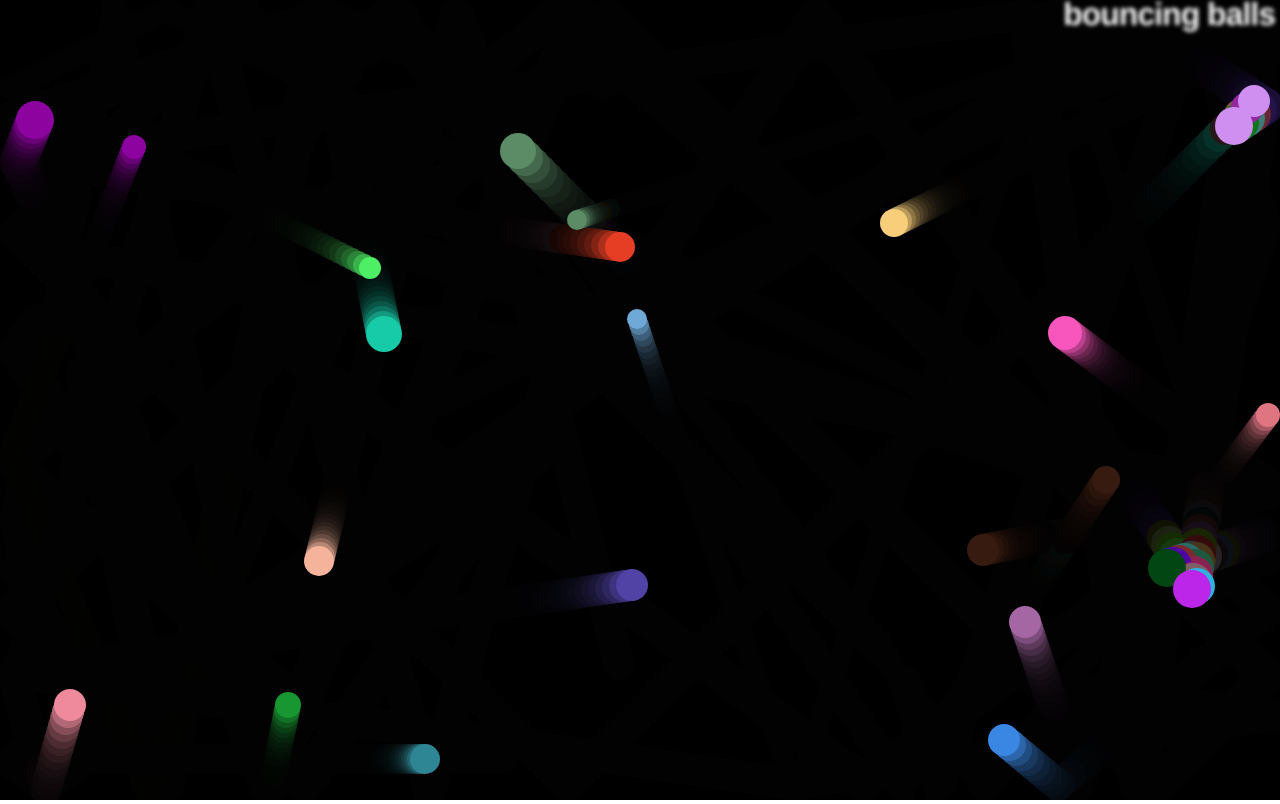
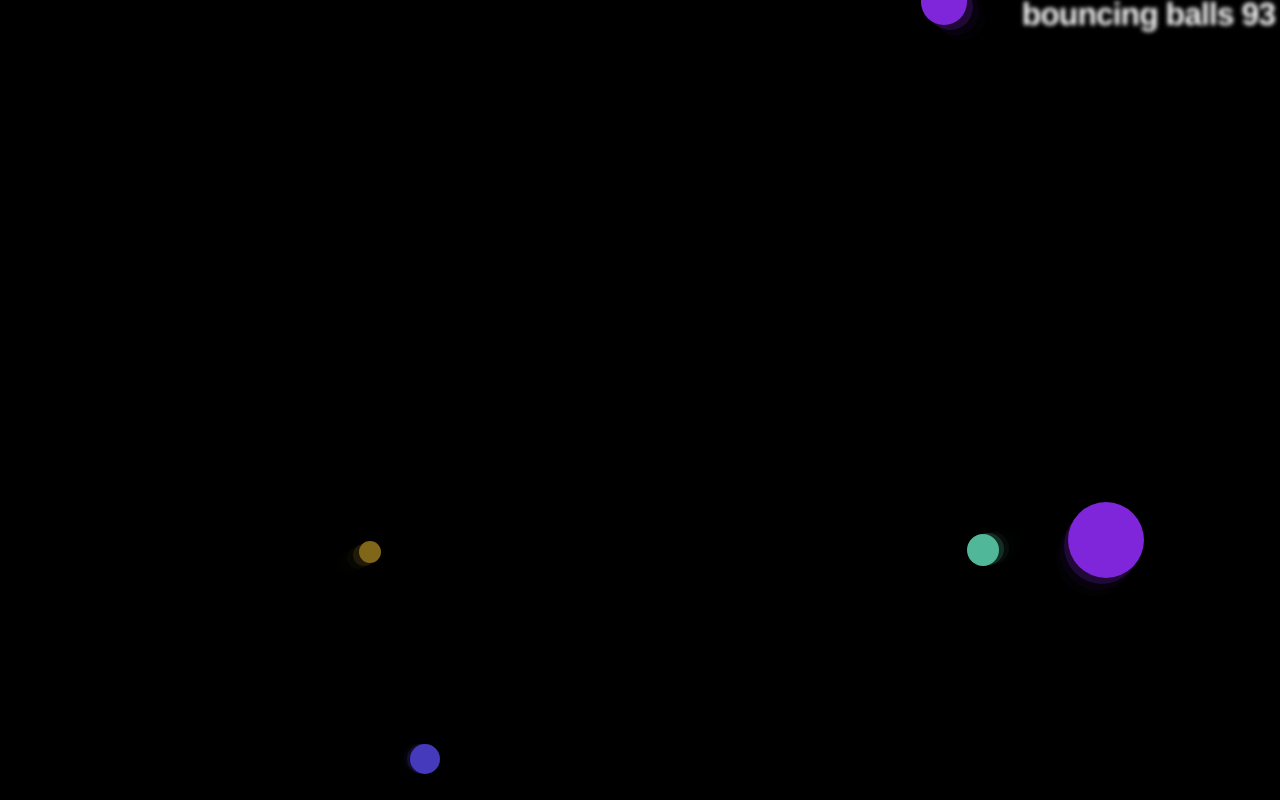
Before and after one commit to sflittrell/bouncingBall, a plain HTML site: page index.html in a window 1280 px wide. Drawn offline with Linux system fonts and the light colour scheme.

Commit message:
added stretch goals

```diff
--- a/index.html
+++ b/index.html
@@ -7,7 +7,7 @@
   </head>
 
   <body>
-    <h1>bouncing balls</h1>
+    <h1>bouncing balls <span id="collisionCounter"></span></h1>
     <canvas></canvas>
 
     <script src="js/main.js"></script>
--- a/js/main.js
+++ b/js/main.js
@@ -5,6 +5,12 @@ const ctx = canvas.getContext('2d');
 
 const width = canvas.width = window.innerWidth;
 const height = canvas.height = window.innerHeight;
+
+const collisions = document.getElementById('collisionCounter');
+
+// set counter variable
+let counter = 0;
+
 
 // function to generate random number
 
@@ -39,15 +45,19 @@ Ball.prototype.update = function() {
     }
 
     if ((this.y + this.size) >= height) {
-        this.velY = -(this.velY);
+        //this.velY = -(this.velY);
+        this.y = 0 + this.size;
     }
 
-    if ((this.y - this.size) <= 0) {
-        this.velY = -(this.velY);
+    if ((this.y + this.size) <= 0) {
+        //this.velY = -(this.velY);
+        this.y = height - this.size
     }
 
     this.x += this.velX;
     this.y += this.velY;
+
+    document.getElementById('collisionCounter').innerHTML = counter;
 }
 
 Ball.prototype.collisionDetect = function() {
@@ -59,6 +69,9 @@ Ball.prototype.collisionDetect = function() {
 
         if (distance < this.size + balls[j].size) {
           balls[j].color = this.color = 'rgb(' + random(0, 255) + ',' + random(0, 255) + ',' + random(0, 255) +')';
+        balls[j].size = random(50, 20);
+        counter++
+
       }
     }
   }
@@ -66,7 +79,7 @@ Ball.prototype.collisionDetect = function() {
 
 let balls = [];
 
-while (balls.length < 25) {
+while (balls.length < 5) {
     let size = random(10, 20);
     let ball = new Ball(
         random(0 + size, width - size),
@@ -81,7 +94,7 @@ while (balls.length < 25) {
 }
 
 function loop() {
-    ctx.fillStyle = 'rgb(0, 0, 0, 0.25)';
+    ctx.fillStyle = 'rgb(0, 0, 0, 0.75)';
     ctx.fillRect(0, 0, width, height);
 
     for (let i = 0; i < balls.length; i++) {
@@ -93,4 +106,5 @@ function loop() {
     requestAnimationFrame(loop);
 }
 
+
 loop();
```
Lines whose indentation alone changed are shown as unchanged.
